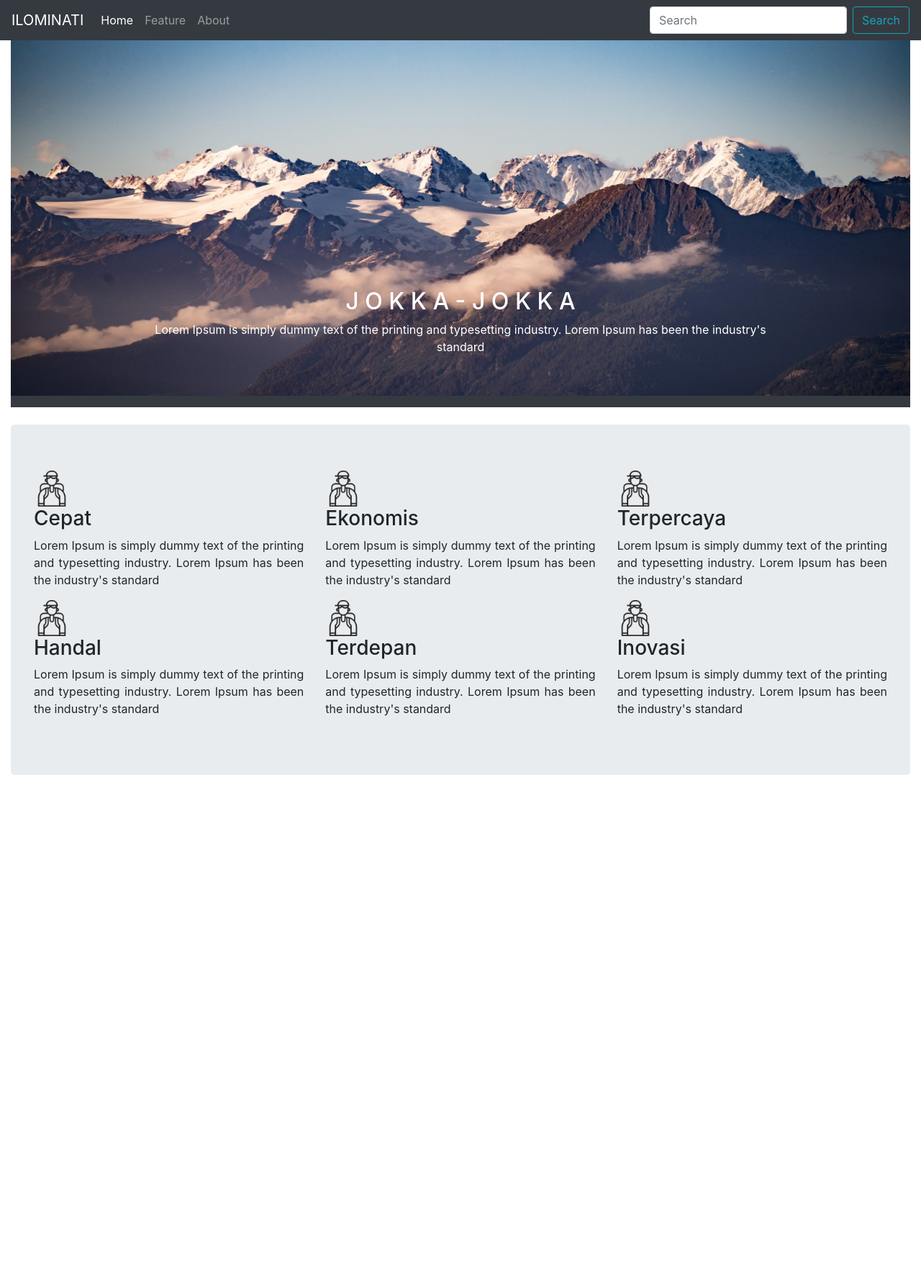
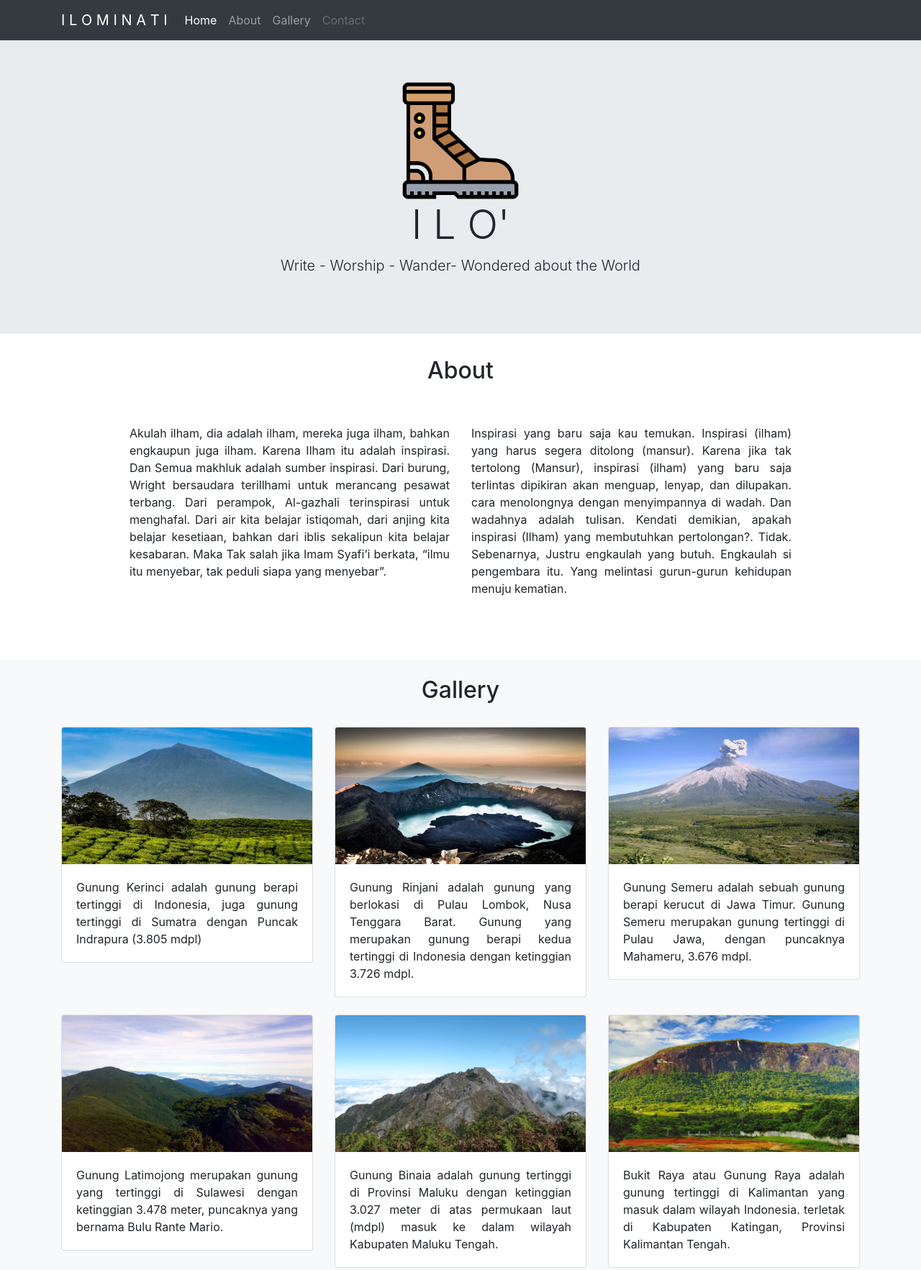
Before and after one commit to Ilomansur9999/TUGAS-AKHIR-CSS, a plain HTML site: page index.html in a window 1280 px wide. Shown: the top 1765 px of the page at 72% size. Before the commit the page ends 1109 px from the top, so only its background shows below. Drawn offline with nearby package versions, Linux system fonts and the light colour scheme.

Commit message:
Update TUGAS AKHIR CSS
diupdate

```diff
--- a/index.html
+++ b/index.html
@@ -1,143 +1,228 @@
-<!DOCTYPE html>
-<html lang="en" dir="ltr">
+<!doctype html>
+<html lang="en">
   <head>
+    <!-- Required meta tags -->
     <meta charset="utf-8">
-	<title>Ilominati</title>
-	<!-- <link rel="stylesheet" type="text/css" href="css/bootstrap.css"> -->
+    <meta name="viewport" content="width=device-width, initial-scale=1, shrink-to-fit=no">
+
+    <!-- Bootstrap CSS -->
+    <link rel="stylesheet" href="https://stackpath.bootstrapcdn.com/bootstrap/4.3.1/css/bootstrap.min.css" integrity="sha384-ggOyR0iXCbMQv3Xipma34MD+dH/1fQ784/j6cY/iJTQUOhcWr7x9JvoRxT2MZw1T" crossorigin="anonymous">
+
+    <title>ILOMINATI</title>
     <link rel="shortcut icon" type="text/css" href="img/luggage.png">
+
+    <!-- My CSS -->
+
     <style type="text/css">
-		body{
-			background-color: #f8f9fa;
+      section{
+        min-height: 420px;
       }
-		.icon-home{
-			height: 50px;
+
+      .card-img-top{
+        height: 190px;
+        overflow: hidden;
       }
     </style>
-	<link rel="stylesheet" href="https://stackpath.bootstrapcdn.com/bootstrap/4.3.1/css/bootstrap.min.css" integrity="sha384-ggOyR0iXCbMQv3Xipma34MD+dH/1fQ784/j6cY/iJTQUOhcWr7x9JvoRxT2MZw1T" crossorigin="anonymous">
+
+
+
 
   </head>
-<body>
+  <body class="mt-5">
 
-	<div class="container-fluid">
     <nav class="navbar fixed-top navbar-expand-lg navbar-dark bg-dark">
-		  <a class="navbar-brand" href="#">ILOMINATI</a>
-		  <button
-		  	class="navbar-toggler"
-		  	type="button"
-		  	data-toggle="collapse"
-		  	data-target="#navbarSupportedContent"
-		  	aria-controls="navbarSupportedContent"
-		  	aria-expanded="false"
-		  	aria-label="Toggle navigation">
+      <div class="container">
+      <a class="navbar-brand" href="#">I L O M I N A T I </a>
+      <button class="navbar-toggler" type="button" data-toggle="collapse" data-target="#navbarNavAltMarkup" aria-controls="navbarNavAltMarkup" aria-expanded="false" aria-label="Toggle navigation">
         <span class="navbar-toggler-icon"></span>
       </button>
-
-		  <div class="collapse navbar-collapse" id="navbarSupportedContent">
-		    <ul class="navbar-nav mr-auto">
-		      <li class="nav-item active">
-		        <a class="nav-link" href="index.html">Home <span class="sr-only">(current)</span></a>
-		      </li>
-		      <li class="nav-item">
-		        <a class="nav-link" href="features.html">Feature</a>
-		      </li>
-		      <li class="nav-item">
-		        <a class="nav-link" href="about.html">About</a>
-		      </li>
-		    </ul>
-
-		    <form class="form-inline my-2 my-lg-0">
-		      <input class="form-control mr-sm-2" type="search" placeholder="Search" aria-label="Search">
-		      <button class="btn btn-outline-info my-2 my-sm-0" type="submit">Search</button>
-		    </form>
+      <div class="collapse navbar-collapse" id="navbarNavAltMarkup">
+        <div class="navbar-nav">
+          <a class="nav-item nav-link active" href="#Home">Home <span class="sr-only">(current)</span></a>
+          <a class="nav-item nav-link" href="#about">About</a>
+          <a class="nav-item nav-link" href="#Gallery">Gallery</a>
+          <a class="nav-item nav-link disabled" href="#contact" tabindex="-1" aria-disabled="true">Contact</a>
+        </div>
+      </div>
       </div>
     </nav>
 
-		<div class="bd-example">
-		  <div id="carouselExampleCaptions" class="carousel slide" data-ride="carousel">
-		    <div class="carousel-inner">
-		      <div class="carousel-item active">
-		        <img src="img/mountain.jpg" width="100%" height="550px" class="d-block w-100" alt="mountain">
-		        <div class="carousel-caption d-none d-md-block">
-		          <h2>J O K K A - J O K K A</h2>
-		          <p>Lorem Ipsum is simply dummy text of the printing and typesetting industry. Lorem Ipsum has been the industry's standard
-		          </p>
-		        </div>
-		      </div>
-		    </div>
-		  </div>
-		</div>
-		<nav class="navbar navbar-dark bg-dark">
-  			<!-- Navbar content -->
-		</nav>
 
-		<br>
-
-		<section class="section-warp">
-			<div class="jumbotron">
-				<div class="row">
-					<div class="col-sm-4">
-						<a href="#"> <img src="img/tourist.png" class="icon-home" alt="Home"/> </a>
-						<div class="">
-							<h3>Cepat</h3>
-							<p align="justify">Lorem Ipsum is simply dummy text of the printing and typesetting industry. Lorem Ipsum has been the industry's standard</p>
-
+    <div class="jumbotron jumbotron-fluid">
+      <div class="container text-center">
+        <img src="img/boots.png" width="15%" >
+        <h3 class="display-4">I L O'</h3>
+        <p class="lead">Write - Worship - Wander- Wondered about the World</p>
       </div>
     </div>
 
-					<div class="col-sm-4">
-						<a href="#"> <img src="img/tourist.png" class="icon-home" alt="Home"/> </a>
-						<div class="">
-							<h3>Ekonomis</h3>
-							<p align="justify">Lorem Ipsum is simply dummy text of the printing and typesetting industry. Lorem Ipsum has been the industry's standard</p>
 
+  <section id="about" class="about">
+    <div class="container">
+      <div class="row mb-5">
+        <div class="col text-center">
+          <h2>About</h2>
         </div>
       </div>
 
-					<div class="col-sm-4">
-						<a href="#"> <img src="img/tourist.png" class="icon-home" alt="Home"/> </a>
-						<div class="">
-							<h3>Terpercaya</h3>
-							<p align="justify">Lorem Ipsum is simply dummy text of the printing and typesetting industry. Lorem Ipsum has been the industry's standard</p>
-
+      <div class="row justify-content-center">
+        <div class="col-md-5 text-justify">
+          <p>Akulah ilham, dia adalah ilham, mereka juga ilham, bahkan engkaupun juga ilham. Karena Ilham itu adalah inspirasi. Dan  Semua makhluk adalah sumber inspirasi. Dari burung, Wright bersaudara terillhami untuk merancang pesawat terbang. Dari perampok, Al-gazhali terinspirasi untuk menghafal. Dari air kita belajar istiqomah, dari anjing kita belajar kesetiaan, bahkan dari iblis sekalipun kita belajar kesabaran. Maka Tak salah jika Imam Syafi’i berkata, “ilmu itu menyebar, tak peduli siapa yang menyebar”.</p>
         </div>
-					</div>
-
-					<div class="col-sm-4">
-						<a href="#"> <img src="img/tourist.png" class="icon-home" alt="Home"/> </a>
-						<div class="">
-							<h3>Handal</h3>
-							<p align="justify">Lorem Ipsum is simply dummy text of the printing and typesetting industry. Lorem Ipsum has been the industry's standard</p>
-
-						</div>
-					</div>
-
-					<div class="col-sm-4">
-						<a href="#"> <img src="img/tourist.png" class="icon-home" alt="Home"/> </a>
-						<div class="">
-							<h3>Terdepan</h3>
-							<p align="justify">Lorem Ipsum is simply dummy text of the printing and typesetting industry. Lorem Ipsum has been the industry's standard</p>
-
-						</div>
-					</div>
-
-					<div class="col-sm-4">
-						<a href="#"> <img src="img/tourist.png" class="icon-home" alt="Home"/> </a>
-						<div class="">
-							<h3>Inovasi</h3>
-							<p align="justify">Lorem Ipsum is simply dummy text of the printing and typesetting industry. Lorem Ipsum has been the industry's standard</p>
-
-						</div>
+        <div class="col-md-5 text-justify">
+          <p>Inspirasi yang baru saja kau temukan. Inspirasi (ilham) yang harus segera ditolong (mansur). Karena jika tak tertolong (Mansur), inspirasi (ilham) yang baru saja terlintas dipikiran akan menguap, lenyap, dan dilupakan. cara menolongnya dengan menyimpannya di wadah. Dan wadahnya adalah tulisan. Kendati demikian, apakah inspirasi (Ilham) yang membutuhkan pertolongan?. Tidak. Sebenarnya, Justru engkaulah yang butuh. Engkaulah si pengembara itu. Yang melintasi gurun-gurun kehidupan menuju kematian.</p>
         </div>
       </div>
     </div>
   </section>
 
+
+  <section id="Gallery" class="Gallery bg-light pb-4">
+    <div class="container">
+      <div class="row mb-4 pt-4">
+        <div class="col text-center">
+          <h2>Gallery</h2>
         </div>
+      </div>
+
+      <div class="row mb-4">
+        <div class="col-md" >
+          <div class="card">
+            <img src="img/summit2.jpg" class="card-img-top" alt="...">
+            <div class="card-body">
+              <p class="card-text text-justify">Gunung Kerinci adalah gunung berapi tertinggi di Indonesia, juga gunung tertinggi di Sumatra dengan Puncak Indrapura (3.805 mdpl)</p>
+            </div>
+          </div>
+        </div>
+
+        <div class="col-md">
+          <div class="card">
+            <img src="img/summit3.jpg" class="card-img-top" alt="...">
+            <div class="card-body">
+              <p class="card-text text-justify">Gunung Rinjani adalah gunung yang berlokasi di Pulau Lombok, Nusa Tenggara Barat. Gunung yang merupakan gunung berapi kedua tertinggi di Indonesia dengan ketinggian 3.726 mdpl.</p>
+            </div>
+          </div>
+        </div>
+
+        <div class="col-md">
+          <div class="card">
+            <img src="img/summit4.jpg" class="card-img-top" alt="...">
+            <div class="card-body">
+              <p class="card-text text-justify">Gunung Semeru adalah sebuah gunung berapi kerucut di Jawa Timur. Gunung Semeru merupakan gunung tertinggi di Pulau Jawa, dengan puncaknya Mahameru, 3.676 mdpl.</p>
+            </div>
+          </div>
+        </div>
+
+      </div>
+      <div class="row mb-4">
+        <div class="col-md" >
+          <div class="card">
+            <img src="img/summit5.jpg" class="card-img-top" alt="...">
+            <div class="card-body">
+              <p class="card-text text-justify">Gunung Latimojong merupakan gunung yang tertinggi di Sulawesi dengan ketinggian 3.478 meter, puncaknya yang bernama Bulu Rante Mario.</p>
+            </div>
+          </div>
+        </div>
+
+        <div class="col-md">
+          <div class="card">
+            <img src="img/summit6.jpg" class="card-img-top" alt="...">
+            <div class="card-body">
+              <p class="card-text text-justify" >Gunung Binaia adalah gunung tertinggi di Provinsi Maluku dengan ketinggian 3.027 meter di atas permukaan laut (mdpl) masuk ke dalam wilayah Kabupaten Maluku Tengah.</p>
+            </div>
+          </div>
+        </div>
+
+        <div class="col-md">
+          <div class="card">
+            <img src="img/summit7.jpg" class="card-img-top" alt="...">
+            <div class="card-body">
+              <p class="card-text text-justify">Bukit Raya atau Gunung Raya adalah gunung tertinggi di Kalimantan yang masuk dalam wilayah Indonesia. terletak di Kabupaten Katingan, Provinsi Kalimantan Tengah.</p>
+            </div>
+          </div>
+        </div>
+
+      </div>
+
+    </div>
+  </section>
+
+  <section id="contact" class="contact mb-5">
+    <div class="container">
+      <div class="row pt-4 mb-4">
+        <div class="col text-center">
+          <h2>Contact</h2>
+        </div>
+      </div>
+      <div class="row justify-content-center">
+        <div class="col-lg-4">
+          <div class="card text-white bg-dark mb-3 text-center">
+            <div class="card-body">
+              <h5 class="card-title">Contact Us</h5>
+              <p class="card-text">Lorem ipsum dolor sit amet, consectetur adipisicing elit, sed do eiusmod </p>
+            </div>
+          </div>
+
+          <ul class="list-group">
+            <li class="list-group-item"><h2>Location</h2></li>
+            <li class="list-group-item">My Office</li>
+            <li class="list-group-item">Jl. Hos Cokroaminoto No. 35 Kreo</li>
+            <li class="list-group-item">Tangerang - Banten</li>
+          </ul>
+        </div>
+
+      <div class="col-lg-6">
+        <form>
+          <div class="form-group">
+            <label for="nama">Nama</label>
+            <input type="text" class="form-control" id="nama" placeholder="Nama">
+          </div>
+          <div class="form-group">
+            <label for="email">Email</label>
+            <input type="text" class="form-control" id="email" placeholder="Email">
+          </div>
+          <div class="form-group">
+            <label for="nama">Telp</label>
+            <input type="text" class="form-control" id="telp" placeholder="Nomor Telepon">
+          </div>
+          <div class="form-group">
+            <label for="pesan">Pesan</label>
+            <textarea name="pesan" id="pesan" class="form-control"></textarea>
+          </div>
+          <div class="form-group">
+            <button type="button" class="btn btn-dark">Kirim Pesan</button>
+
+          </div>
+        </form>
+
+      </div>
+
+      </div>
+
+    </div>
+
+  </section>
+
+
+
+<footer class="bg-dark text-white">
+  <div class="container">
+  <div class="row pt-3">
+    <div class="col text-center">
+      <p>Copyright 2018.</p>
+    </div>
+  </div>
+  </div>
+
+</footer>
 
 
 
 
+
+
+    <script src="https://code.jquery.com/jquery-3.3.1.slim.min.js" integrity="sha384-q8i/X+965DzO0rT7abK41JStQIAqVgRVzpbzo5smXKp4YfRvH+8abtTE1Pi6jizo" crossorigin="anonymous"></script>
+    <script src="https://cdnjs.cloudflare.com/ajax/libs/popper.js/1.14.7/umd/popper.min.js" integrity="sha384-UO2eT0CpHqdSJQ6hJty5KVphtPhzWj9WO1clHTMGa3JDZwrnQq4sF86dIHNDz0W1" crossorigin="anonymous"></script>
     <script src="https://stackpath.bootstrapcdn.com/bootstrap/4.3.1/js/bootstrap.min.js" integrity="sha384-JjSmVgyd0p3pXB1rRibZUAYoIIy6OrQ6VrjIEaFf/nJGzIxFDsf4x0xIM+B07jRM" crossorigin="anonymous"></script>
-
   </body>
 </html>
```
Also changed, not shown: about.html (deleted, +0 -114 lines), features.html (deleted, +0 -110 lines), web1.html (deleted, +0 -228 lines). Lines whose indentation alone changed are shown as unchanged.
